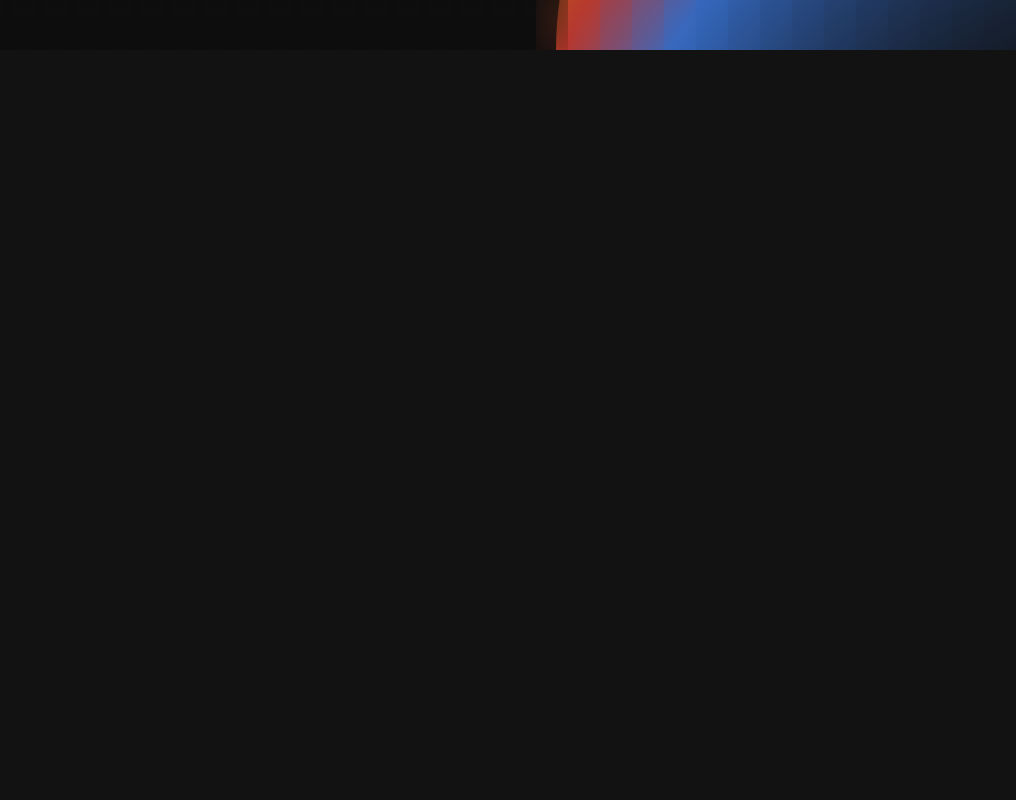
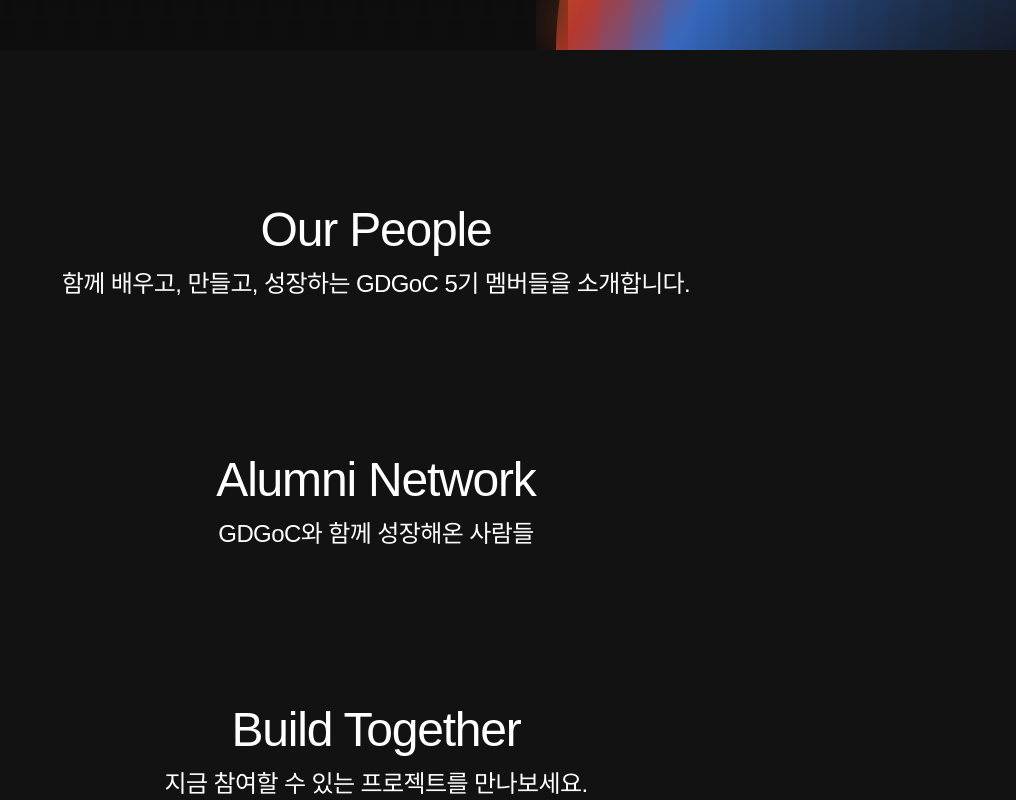
Before and after one commit to GDGoC-member-project/client, a React (Vite) app: page / in a window 1280 px wide. Shown: the part 550-1350 px from the top of the page, without its empty margins (264-1280 px from the left). Before the commit the page ends 800 px from the top, so only its background shows below. Built offline with nearby package versions, Linux system fonts and the light colour scheme; a web font is replaced by a local one.

Commit message:
feat: add home section placeholders (#1)

```diff
--- a/src/pages/home/index.tsx
+++ b/src/pages/home/index.tsx
@@ -1,9 +1,15 @@
+import AlumniNetwork from "./sections/AlumniNetwork";
 import Billboard from "./sections/Billboard";
+import BuildTogether from "./sections/BuildTogether";
+import OurPeople from "./sections/OurPeople";
 
 export default function Home() {
     return (
-        <>
+        <div className="flex flex-col items-center gap-37.5">
             <Billboard />
-        </>
+            <OurPeople />
+            <AlumniNetwork />
+            <BuildTogether />
+        </div>
     );
 }
--- /dev/null
+++ b/src/pages/home/sections/AlumniNetwork/index.tsx
@@ -0,0 +1,10 @@
+export default function AlumniNetwork() {
+    return (
+        <section>
+            <div className="flex flex-col items-center gap-2">
+                <h2 className="font-title03-medium">Alumni Network</h2>
+                <p className="font-head02-regular">GDGoC와 함께 성장해온 사람들</p>
+            </div>
+        </section>
+    );
+}
--- /dev/null
+++ b/src/pages/home/sections/BuildTogether/index.tsx
@@ -0,0 +1,10 @@
+export default function BuildTogether() {
+    return (
+        <section>
+            <div className="flex flex-col items-center gap-2">
+                <h2 className="font-title03-medium">Build Together</h2>
+                <p className="font-head02-regular">지금 참여할 수 있는 프로젝트를 만나보세요.</p>
+            </div>
+        </section>
+    );
+}
--- /dev/null
+++ b/src/pages/home/sections/OurPeople/index.tsx
@@ -0,0 +1,12 @@
+export default function OurPeople() {
+    return (
+        <section>
+            <div className="flex flex-col items-center gap-2">
+                <h2 className="font-title03-medium">Our People</h2>
+                <p className="font-head02-regular">
+                    함께 배우고, 만들고, 성장하는 GDGoC 5기 멤버들을 소개합니다.
+                </p>
+            </div>
+        </section>
+    );
+}
```
